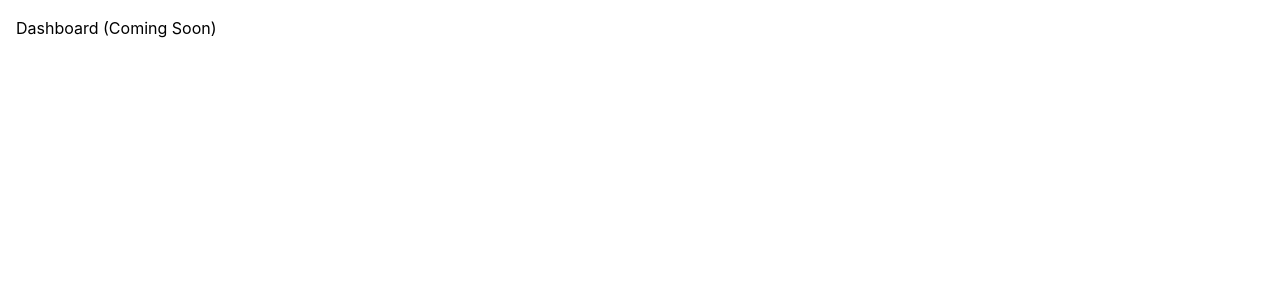
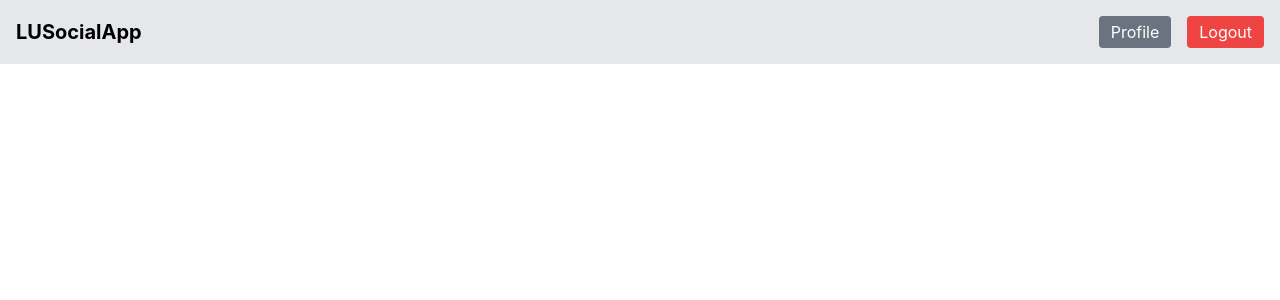
Before and after one commit to yuivix/COMP330-LUSocialApp, a React (Create React App) app in the folder frontend/: page /dashboard in a window 1280 px wide. Shown: the top 300 px of the page. Built offline with nearby package versions, Linux system fonts and the light colour scheme; sample sign-in values are in the browser's storage.

Commit message:
implemented dashboards w/ navbar and protectedroute

```diff
--- a/frontend/src/App.js
+++ b/frontend/src/App.js
@@ -5,6 +5,7 @@ import ProtectedRoute from "./components/common/ProtectedRoute";
 import LoginPage from "./pages/auth/LoginPage";
 import RegisterPage from "./pages/auth/RegisterPage";
 import VerifyPage from "./pages/auth/VerifyPage";
+import DashboardPage from "./pages/dashboard/DashboardPage";
 
 function App() {
   return (
@@ -14,14 +15,8 @@ function App() {
           <Route path="/login" element={<LoginPage />} />
           <Route path="/register" element={<RegisterPage />} />
           <Route path="/verify" element={<VerifyPage />} />
-          <Route
-            path="/dashboard"
-            element={
-              <ProtectedRoute>
-                <div className="p-4">Dashboard (Coming Soon)</div>
-              </ProtectedRoute>
-            }
-          />
+          <Route path="/dashboard" element={<ProtectedRoute><DashboardPage /> </ProtectedRoute>} />
+
           <Route path="/" element={<Navigate to="/login" replace />} />
         </Routes>
       </Router>
--- a/frontend/src/components/common/Navbar.js
+++ b/frontend/src/components/common/Navbar.js
@@ -0,0 +1,37 @@
+import React from "react";
+import { useNavigate } from "react-router-dom";
+
+const Navbar = () => {
+  const navigate = useNavigate();
+
+  const handleProfileClick = () => {
+    navigate("/profile");
+  };
+
+  const handleLogout = () => {
+    localStorage.removeItem("token");
+    navigate("/login");
+  };
+
+  return (
+    <nav className="bg-gray-200 p-4 flex justify-between items-center">
+      <div className="font-bold text-xl">LUSocialApp</div>
+      <div className="space-x-4">
+        <button
+          onClick={handleProfileClick}
+          className="px-3 py-1 bg-gray-500 hover:bg-gray-600 text-white rounded"
+        >
+          Profile
+        </button>
+        <button
+          onClick={handleLogout}
+          className="px-3 py-1 bg-red-500 hover:bg-red-600 text-white rounded"
+        >
+          Logout
+        </button>
+      </div>
+    </nav>
+  );
+};
+
+export default Navbar;
--- a/frontend/src/components/common/ProtectedRoute.js
+++ b/frontend/src/components/common/ProtectedRoute.js
@@ -1,22 +1,15 @@
-import React from 'react';
-import { Navigate } from 'react-router-dom';
-import { useAuth } from '../../contexts/AuthContext';
+import React from "react";
+import { Navigate } from "react-router-dom";
+import { useAuth } from "../../contexts/AuthContext";
 
 const ProtectedRoute = ({ children }) => {
   const { user, loading } = useAuth();
-
   if (loading) {
-    return (
-      <div className="flex justify-center items-center min-h-screen">
-        <div className="animate-spin rounded-full h-8 w-8 border-b-2 border-indigo-600"></div>
-      </div>
-    );
+    return <div className="p-6 text-center">Loading...</div>;
   }
-
   if (!user) {
-    return <Navigate to="/login" />;
+    return <Navigate to="/login" replace />;
   }
-
   return children;
 };
 
--- /dev/null
+++ b/frontend/src/components/dashboard/DashboardLayout.js
@@ -0,0 +1,26 @@
+import React from "react";
+import { useState } from "react";
+import Navbar from "../common/Navbar";
+import StudentDashboard from "./StudentDashboard";
+import TutorDashboard from "./TutorDashboard";
+import { useAuth } from "../../contexts/AuthContext";
+
+const DashboardLayout = () => {
+    const { user } = useAuth();
+
+    if (!user) {
+      return <div className="p-6">Invalid: User not logged in</div>;
+    }
+
+    return (
+      <div>
+        <Navbar />
+        <main className="mt-6 p-4">
+          {user.role === "student" && <StudentDashboard />}
+          {user.role === "tutor" && <TutorDashboard />}
+        </main>
+      </div>
+    );
+  };
+
+export default DashboardLayout;
--- /dev/null
+++ b/frontend/src/components/dashboard/StudentDashboard.js
@@ -0,0 +1,24 @@
+import React from "react";
+import { Link } from "react-router-dom";
+
+const StudentDashboard = () => {
+  return (
+    <div className="p-6">
+      <h1 className="text-2xl font-bold mb-4">Welcome! How can we help?</h1>
+      <section className="mb-6">
+        <h2 className="text-xl font-semibold">Upcoming Bookings</h2>
+        <p>It's looking empty...</p>
+      </section>
+      <div className="flex space-x-4">
+        <Link
+          to="/find-tutors"
+          className="bg-indigo-600 hover:bg-indigo-700 focus:ring-indigo-500 text-white px-4 py-2 rounded"
+        >
+          Find Tutors
+        </Link>
+      </div>
+    </div>
+  );
+};
+
+export default StudentDashboard;
--- /dev/null
+++ b/frontend/src/components/dashboard/TutorDashboard.js
@@ -0,0 +1,20 @@
+import React from "react";
+import { Link } from "react-router-dom";
+
+const TutorDashboard = () => {
+  return (
+    <div className="p-6">
+      <h1 className="text-2xl font-bold mb-4">Welcome! What are you looking for today?</h1>
+      <section className="mb-6">
+        <h2 className="text-xl font-semibold">Pending Booking Requests</h2>
+        <p>No pending requests.</p>
+      </section>
+      <section className="mb-6">
+        <h2 className="text-xl font-semibold">My Listings</h2>
+        <p>No listings yet.</p>
+      </section>
+    </div>
+  );
+};
+
+export default TutorDashboard;
--- /dev/null
+++ b/frontend/src/pages/dashboard/DashboardPage.js
@@ -0,0 +1,8 @@
+import React from "react";
+import DashboardLayout from "../../components/dashboard/DashboardLayout";
+
+const DashboardPage = () => {
+  return <DashboardLayout />;
+};
+
+export default DashboardPage;
```
Also changed, not shown: frontend/src/pages/DashBoardPages.js (deleted), 1 other file (tests, documents, lock files or other folders).
